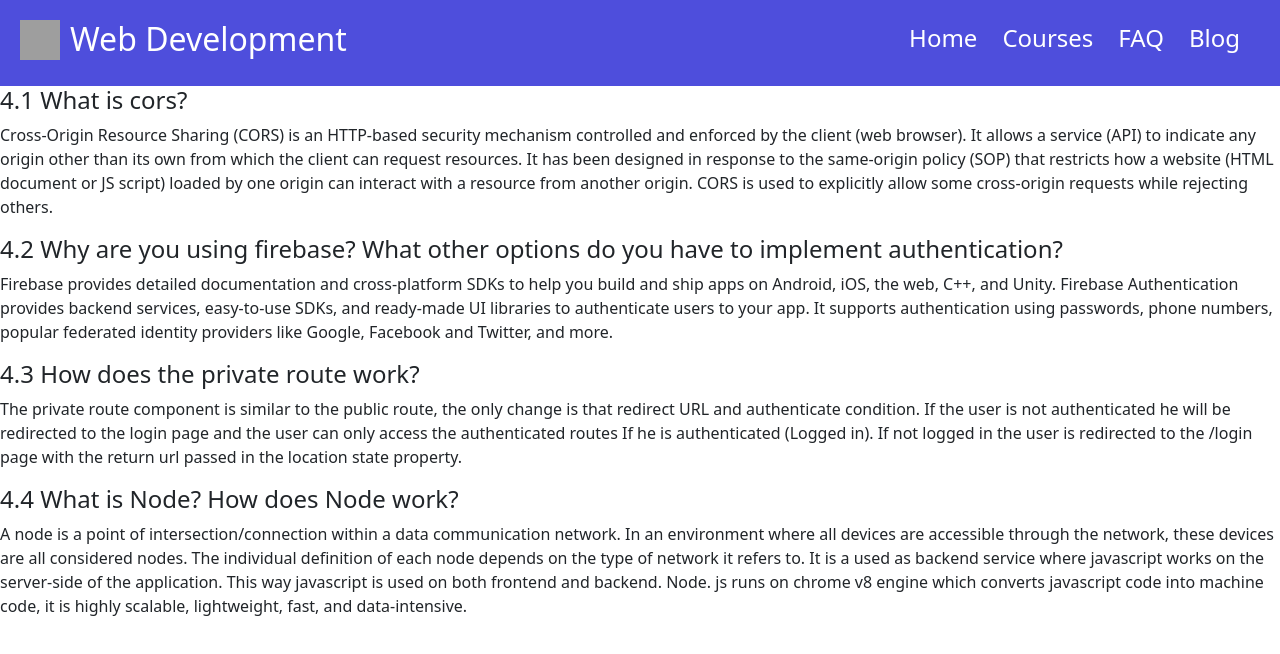
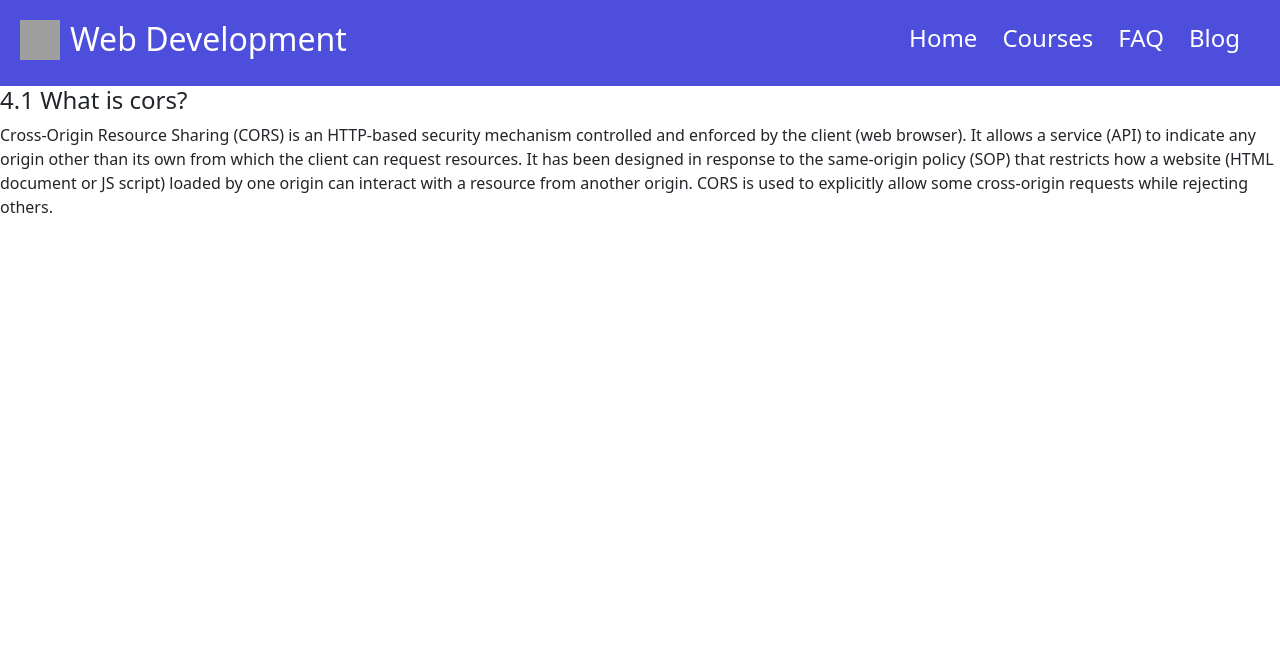
Before and after one commit to SharminAkter3/Learning-Platform-Client, a React (Create React App) app: page /blog in a window 1280 px wide. Shown: the top 654 px of the page. Built offline with nearby package versions, Linux system fonts and the light colour scheme; grey boxes are pictures that could not be loaded.

Commit message:
added-first-question

```diff
--- a/src/Pages/Blog/Blog.js
+++ b/src/Pages/Blog/Blog.js
@@ -5,7 +5,7 @@
         <div>
             <h4>4.1 What is cors?</h4>
             <p> Cross-Origin Resource Sharing (CORS) is an HTTP-based security mechanism controlled and enforced by the client (web browser). It allows a service (API) to indicate any origin other than its own from which the client can request resources. It has been designed in response to the same-origin policy (SOP) that restricts how a website (HTML document or JS script) loaded by one origin can interact with a resource from another origin. CORS is used to explicitly allow some cross-origin requests while rejecting others. </p>
-
+            {/*
             <h4>4.2 Why are you using firebase? What other options do you have to implement authentication? </h4>
             <p> Firebase provides detailed documentation and cross-platform SDKs to help you build and ship apps on Android, iOS, the web, C++, and Unity. Firebase Authentication provides backend services, easy-to-use SDKs, and ready-made UI libraries to authenticate users to your app. It supports authentication using passwords, phone numbers, popular federated identity providers like Google, Facebook and Twitter, and more. </p>
 
@@ -13,7 +13,7 @@
             <p>The private route component is similar to the public route, the only change is that redirect URL and authenticate condition. If the user is not authenticated he will be redirected to the login page and the user can only access the authenticated routes If he is authenticated (Logged in).  If not logged in the user is redirected to the /login page with the return url passed in the location state property.</p>
 
             <h4>4.4 What is Node? How does Node work?</h4>
-            <p> A node is a point of intersection/connection within a data communication network. In an environment where all devices are accessible through the network, these devices are all considered nodes. The individual definition of each node depends on the type of network it refers to. It is a used as backend service where javascript works on the server-side of the application. This way javascript is used on both frontend and backend. Node. js runs on chrome v8 engine which converts javascript code into machine code, it is highly scalable, lightweight, fast, and data-intensive.</p>
+            <p> A node is a point of intersection/connection within a data communication network. In an environment where all devices are accessible through the network, these devices are all considered nodes. The individual definition of each node depends on the type of network it refers to. It is a used as backend service where javascript works on the server-side of the application. This way javascript is used on both frontend and backend. Node. js runs on chrome v8 engine which converts javascript code into machine code, it is highly scalable, lightweight, fast, and data-intensive.</p>  */}
         </div>
 
     );
```
